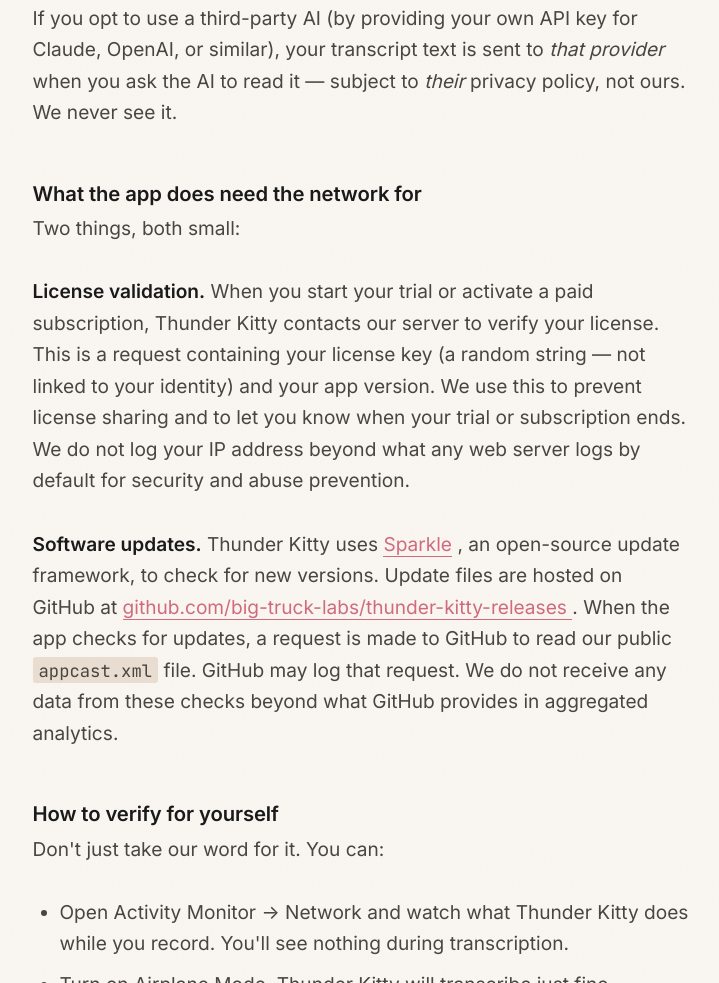
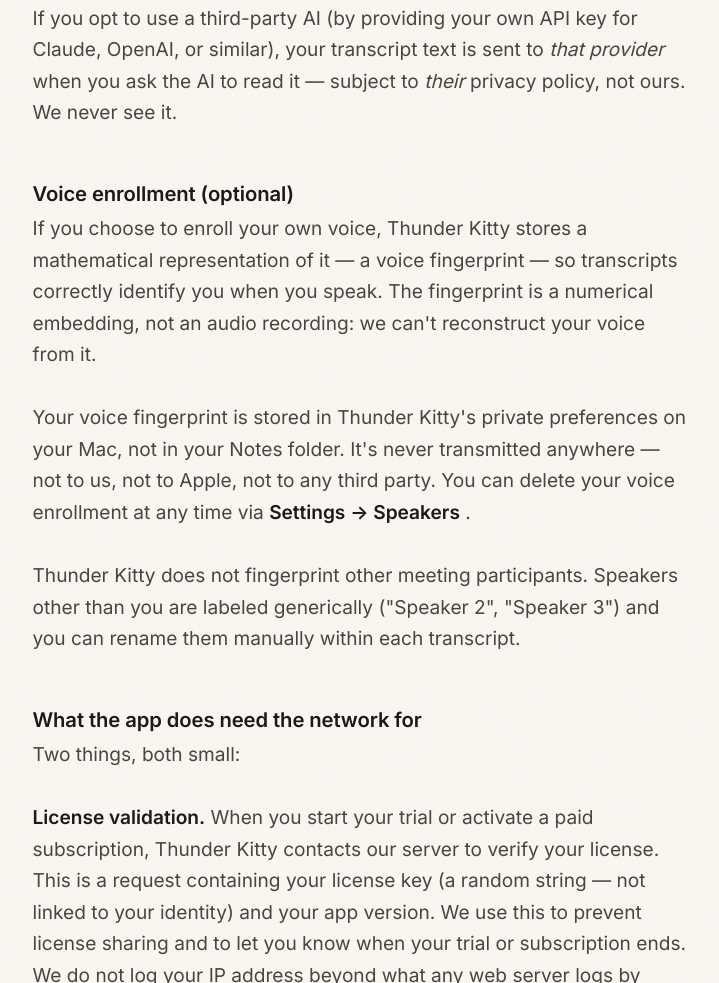
Before and after one commit to big-truck-labs/thunder-kitty-site, an Eleventy site: page src/privacy.html in a window 1280 px wide. Shown: the part 1197-2180 px from the top of the page, without its empty margins (279-998 px from the left). Built offline with nearby package versions, Linux system fonts and the light colour scheme; Eleventy itself is replaced by a stand-in of ours; files that its build step writes are made by us from their sources.

Commit message:
update privacy policy

```diff
--- a/src/privacy.html
+++ b/src/privacy.html
@@ -44,6 +44,27 @@
     when you ask the AI to read it — subject to
     <em>their</em>
     privacy policy, not ours. We never see it.
+  </p>
+
+  <h3>Voice enrollment (optional)</h3>
+  <p>
+    If you choose to enroll your own voice, Thunder Kitty stores a mathematical
+    representation of it — a voice fingerprint — so transcripts correctly
+    identify you when you speak. The fingerprint is a numerical embedding, not
+    an audio recording: we can't reconstruct your voice from it.
+  </p>
+  <p>
+    Your voice fingerprint is stored in Thunder Kitty's private preferences on
+    your Mac, not in your Notes folder. It's never transmitted anywhere — not to
+    us, not to Apple, not to any third party. You can delete your voice
+    enrollment at any time via
+    <strong>Settings → Speakers</strong>
+    .
+  </p>
+  <p>
+    Thunder Kitty does not fingerprint other meeting participants. Speakers
+    other than you are labeled generically ("Speaker 2", "Speaker 3") and you
+    can rename them manually within each transcript.
   </p>
 
   <h3>What the app does need the network for</h3>
```
Also changed, not shown: src/index.html (+2 -3 lines).
